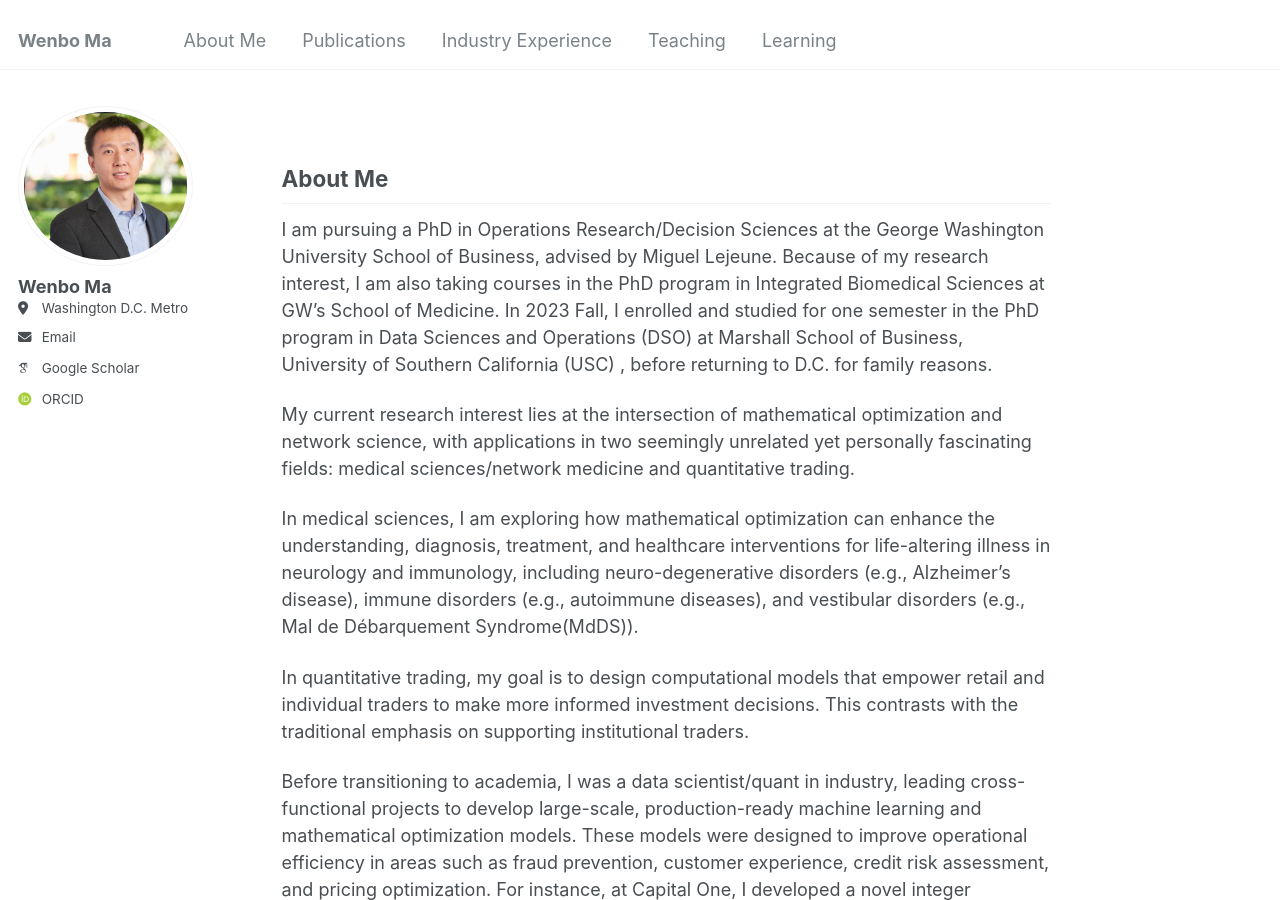
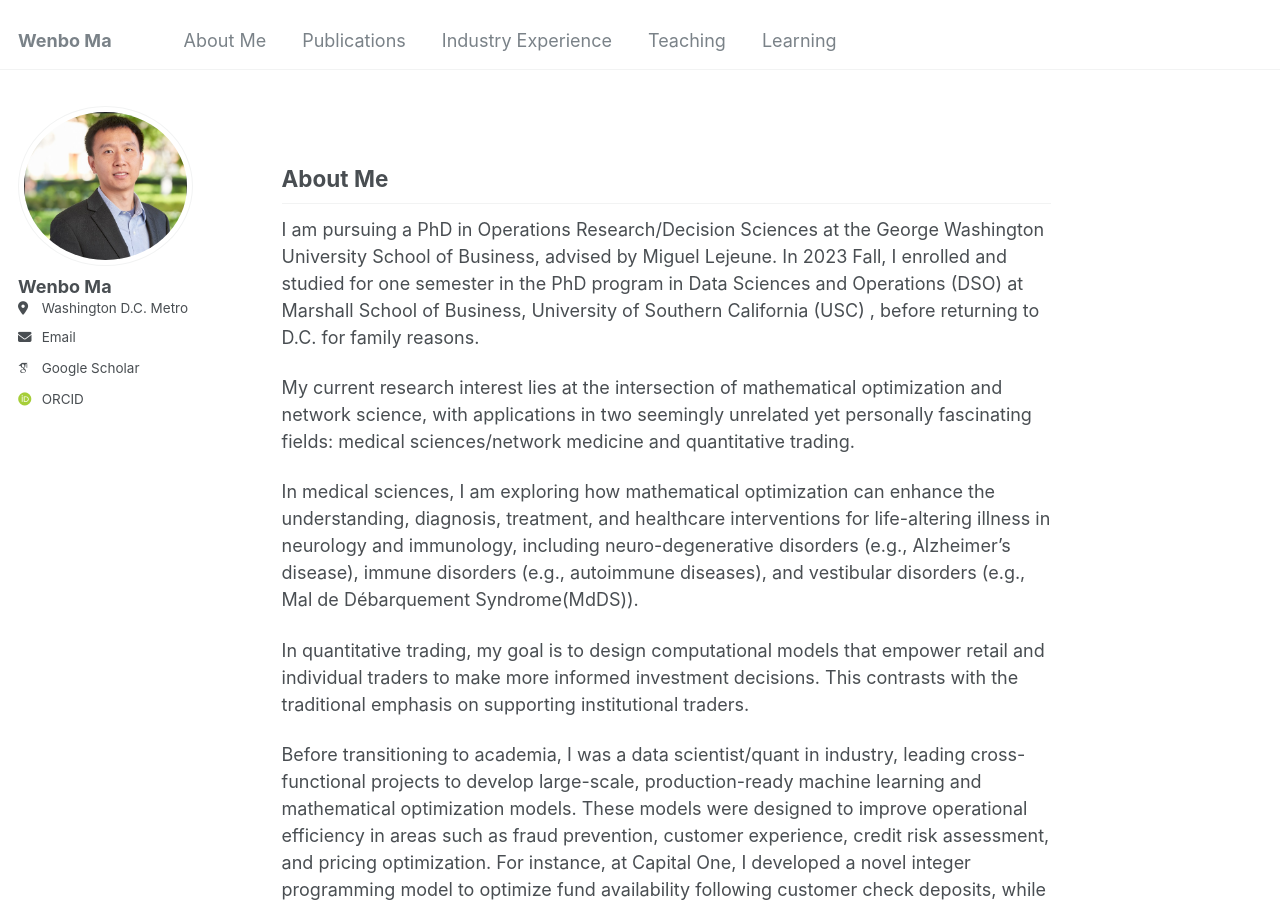
Before and after one commit to wenbo5565/wenbo5565.github.io, a Jekyll site: the page built from _pages/about.md, in a window 1280 px wide and 900 px high. Built offline with Jekyll 4.4.1, drawn with Linux system fonts in a browser that asks for light colours; some web fonts are replaced.

Commit message:
Update about.md

```diff
--- a/_pages/about.md
+++ b/_pages/about.md
@@ -9,7 +9,7 @@ redirect_from:
 
 ## About Me <a id="about"></a>
 
-I am pursuing a PhD in Operations Research/Decision Sciences at the George Washington University School of Business, advised by Miguel Lejeune. Because of my research interest, I am also taking courses in the PhD program in Integrated Biomedical Sciences at GW's School of Medicine. In 2023 Fall, I enrolled and studied for one semester in the PhD program in Data Sciences and Operations (DSO) at Marshall School of Business, University of Southern California (USC) , before returning to D.C. for family reasons.
+I am pursuing a PhD in Operations Research/Decision Sciences at the George Washington University School of Business, advised by Miguel Lejeune. In 2023 Fall, I enrolled and studied for one semester in the PhD program in Data Sciences and Operations (DSO) at Marshall School of Business, University of Southern California (USC) , before returning to D.C. for family reasons.
 
 My current research interest lies at the intersection of mathematical optimization and network science, with applications in two seemingly unrelated yet personally fascinating fields: medical sciences/network medicine and quantitative trading.
 
```
